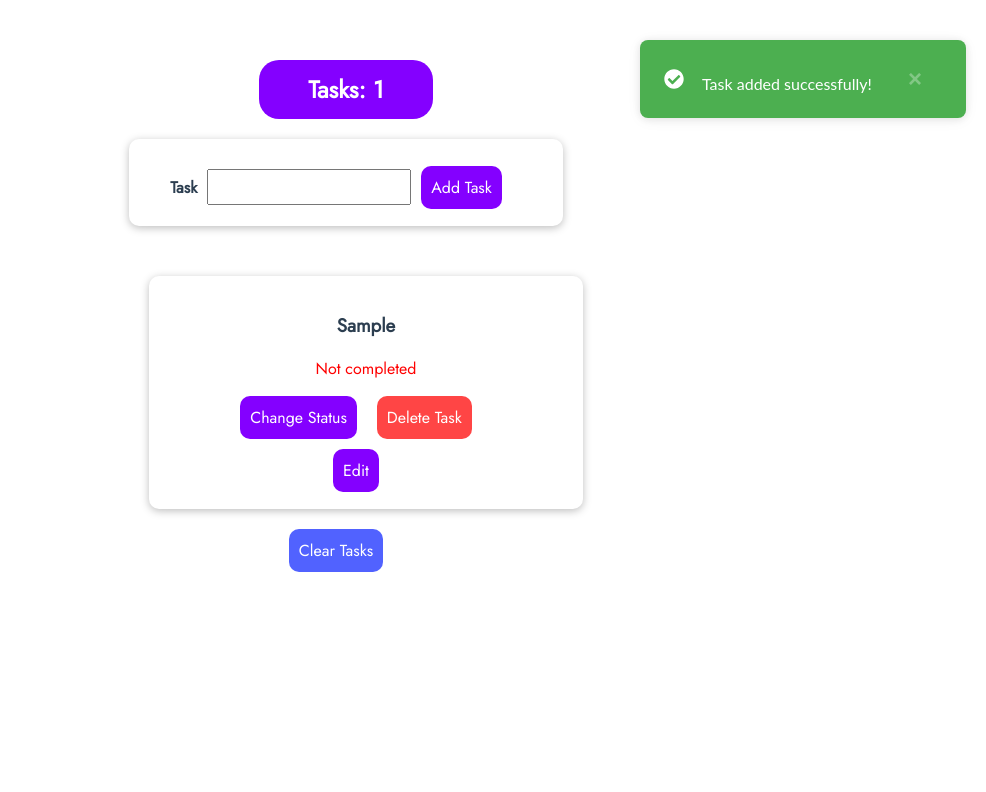
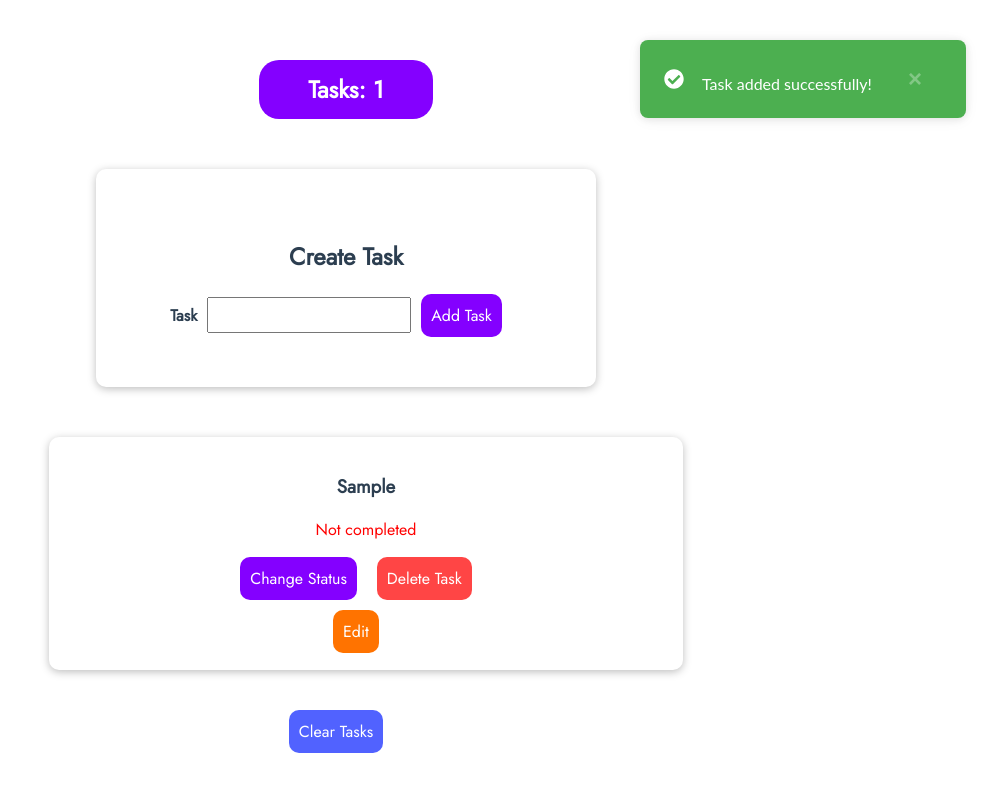
Before and after one commit to Moha2088/TodoApp, a Vue app: page / in a window 1280 px wide. Both pictures are taken after typing "Sample" into the empty fields and a click on the button "Add Task". Shown: the top 792 px of the page, without its empty margins (294-1280 px from the left). Built offline with nearby package versions, Linux system fonts and the light colour scheme.

Commit message:
update styling

```diff
--- a/src/App.vue
+++ b/src/App.vue
@@ -217,24 +217,31 @@ animation-duration: 1s;
   max-width: 150px;
   margin-left: auto;
   margin-right: auto;
+  margin-bottom: 50px;
   background-color:  #8400ff;
   padding: 12px;
   border-radius: 20px;
 }
 
-#app li, form {
+#app li {
   margin-right: auto;
   margin-left: auto;
-  margin-bottom: 20px;
+  margin-bottom: 40px;
   box-shadow: 0 2px 8px rgba(0, 0, 0, 0.26);
   border-radius: 10px;
   padding: 17px;
-  max-width: 400px;
+  max-width: 600px;
   list-style:none;
 }
 
 #app form {
+  box-shadow: 0 2px 8px rgba(0, 0, 0, 0.26);
+  border-radius: 10px;
+  margin-left: auto;
+  margin-right: auto;
   margin-bottom: 50px;
+  max-width: 400px;
+  padding: 50px;
 }
 
 .listEmptyMessage {
@@ -271,4 +278,35 @@ animation-duration: 1s;
 #app .deleteBtn:hover {
   background-color: #c83f3f;
 }
+
+#app .editBtn {
+  padding: 10px;
+  background: transparent;
+  border: none;
+  font: inherit;
+  cursor: pointer;
+  color: white;
+  background-color: #ff7300;
+  border-radius: 10px;
+}
+
+#app .editBtn:hover {
+  background-color: #d16a00;
+}
+
+#app .saveBtn{
+  padding: 10px;
+  background: transparent;
+  border: none;
+  font: inherit;
+  cursor: pointer;
+  color: white;
+  background-color: #0cf045;
+  border-radius: 10px;
+}
+
+#app .saveBtn:hover {
+  background-color: #0bc63a;
+}
+
 </style>
--- a/src/components/AddForm.vue
+++ b/src/components/AddForm.vue
@@ -1,5 +1,7 @@
 <template>
   <form @submit.prevent="addTask">
+      <h2>Create Task</h2>
+
     <div>
       <label><strong>Task</strong></label>
       <input type="text" v-model="enteredTask" />
@@ -31,6 +33,8 @@ export default {
 
 <style>
 
-
+h2{
+  margin-bottom: 20px;
+}
 
 </style>
--- a/src/components/TodoItem.vue
+++ b/src/components/TodoItem.vue
@@ -7,12 +7,12 @@
     <button @click="changeStatus">Change Status</button>
     <button class="deleteBtn" @click="deleteTask">Delete Task</button>
     <div>
-    <button v-if="!isCompleted" @click="toggleEdit">{{ canEdit ? 'Hide' : 'Edit' }}</button>
+    <button v-if="!isCompleted" class="editBtn" @click="toggleEdit">{{ canEdit ? 'Hide' : 'Edit' }}</button>
     </div>
     <div v-if="canEdit && !isCompleted">
       <label><strong>Task</strong></label>
       <input type="text" v-model="updatedTask">
-      <button @click="editTask">Save</button>
+      <button class="saveBtn" @click="editTask">Save</button>
       </div>
   </li>
 </template>
```
